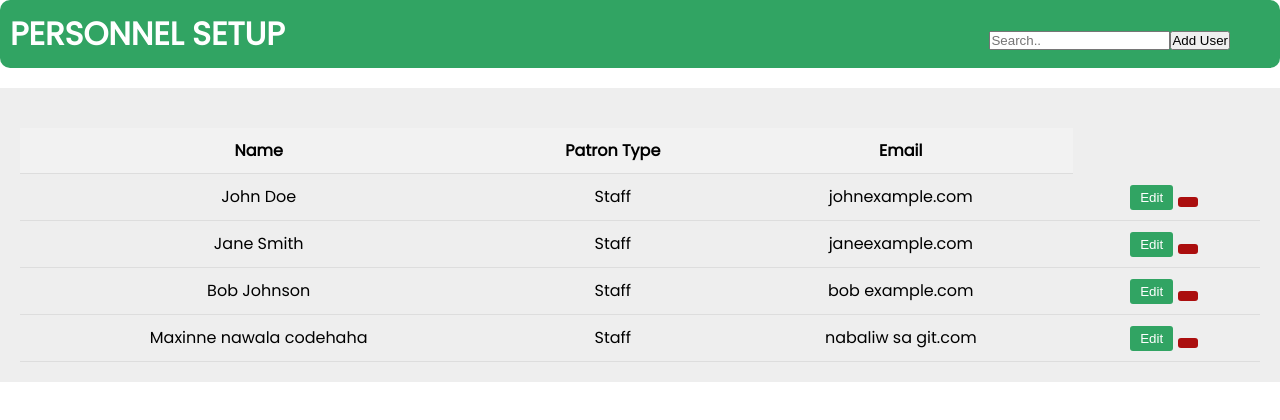
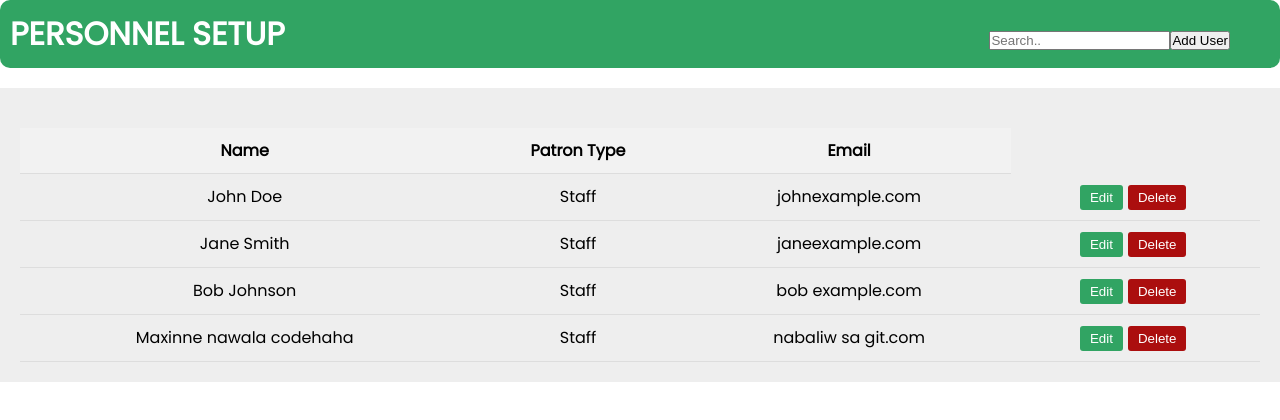
Before and after one commit to Maxyyey/Maintenance, an Angular app: page /personnelsetup in a window 1280 px wide. Shown: the top 420 px of the page. Built offline with nearby package versions, Linux system fonts and the light colour scheme.

Commit message:
delete button sa personnel

```diff
--- a/src/app/components/login/login.component.html
+++ b/src/app/components/login/login.component.html
@@ -6,7 +6,7 @@
 <head>
   <meta charset="UTF-8">
   <meta name="viewport" content="width=device-width, initial-scale=1.0">
-  <title>Circulation</title>
+  <title>MAINTENANCE</title>
 </head>
 <body>
 
@@ -27,7 +27,7 @@
       <section class="appname">
         <img class="right-logo" src="assets/img/logo.png" alt="">
         <h1>Gordon College <br> Library Management System</h1>
-        <p class="circu">Circulation</p>
+        <p class="mainte">MAINTENANCE</p>
       </section>
 
       <section class="">
--- a/src/app/components/login/login.component.scss
+++ b/src/app/components/login/login.component.scss
@@ -85,7 +85,7 @@ body {
     padding-bottom: 30px;
 }
 
-.circu {
+.mainte {
     font-family: 'poppins', sans-serif;
     font-weight: 700;
     font-style: normal;
--- a/src/app/main/components/personnelsetup/personnelsetup.component.html
+++ b/src/app/main/components/personnelsetup/personnelsetup.component.html
@@ -32,7 +32,7 @@
                         <td>johnexample.com</td>
                         <td>
                             <button class="edit-btn">Edit</button>
-                            <button class="delete-btn"><i class="fa-solid fa-trash-can"></i></button>
+                            <button class="delete-btn">Delete</button>
                         </td>
                     </tr>
                     <tr>
@@ -41,7 +41,7 @@
                         <td>janeexample.com</td>
                         <td>
                             <button class="edit-btn">Edit</button>
-                            <button class="delete-btn"><i class="fa-solid fa-trash-can"></i></button>
+                            <button class="delete-btn">Delete</button>
                         </td>
                     </tr>
                     <tr>
@@ -50,7 +50,7 @@
                         <td>bob example.com</td>
                         <td>
                             <button class="edit-btn">Edit</button>
-                            <button class="delete-btn"><i class="fa-solid fa-trash-can"></i></button>
+                            <button class="delete-btn">Delete</button>
                         </td>
                     </tr>
                     <tr>
@@ -59,7 +59,7 @@
                         <td>nabaliw sa git.com</td>
                         <td>
                             <button class="edit-btn">Edit</button>
-                            <button class="delete-btn"><i class="fa-solid fa-trash-can"></i></button>
+                            <button class="delete-btn">Delete</button>
                         </td>
                     </tr>
                 </tbody>
```
